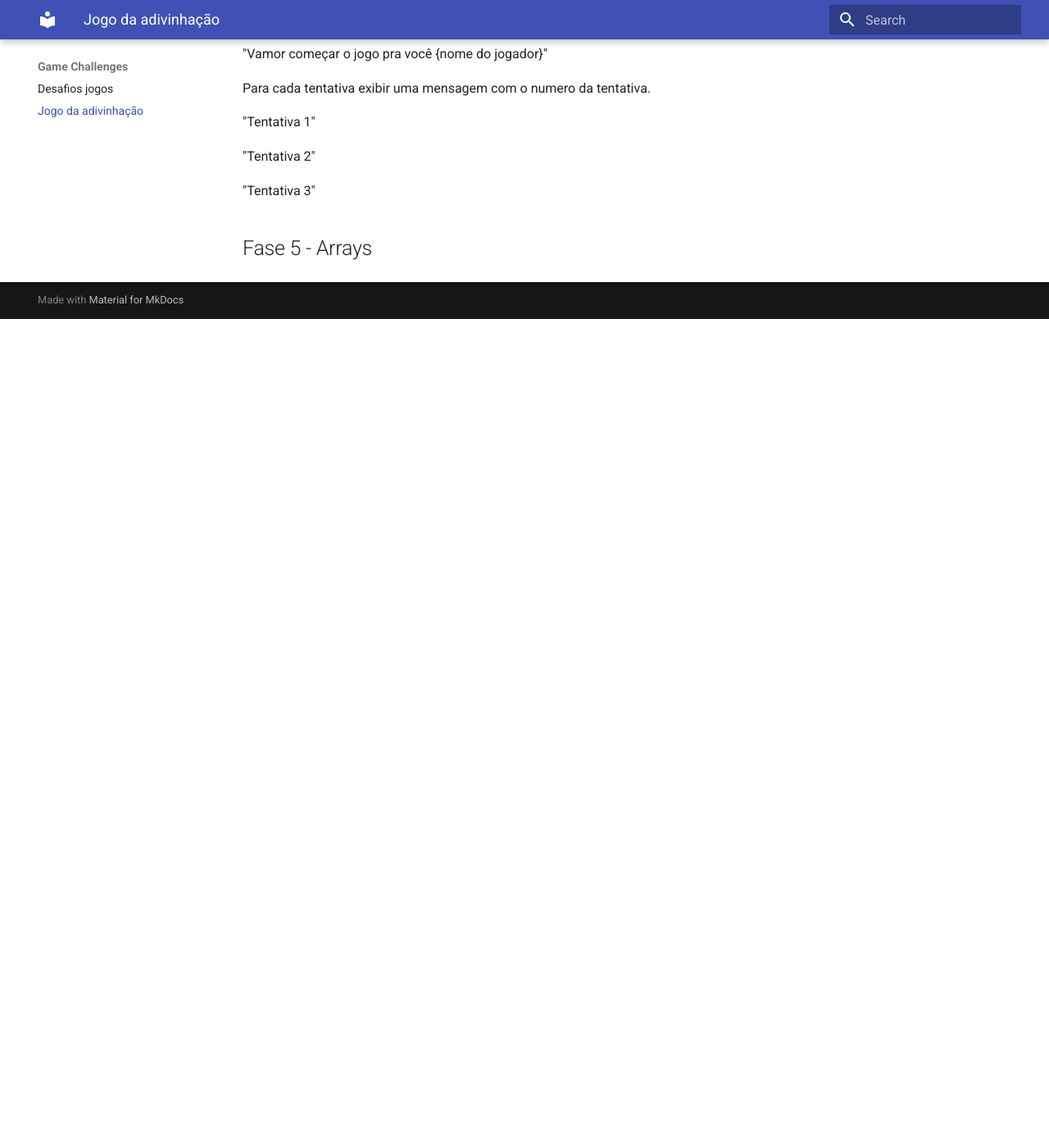
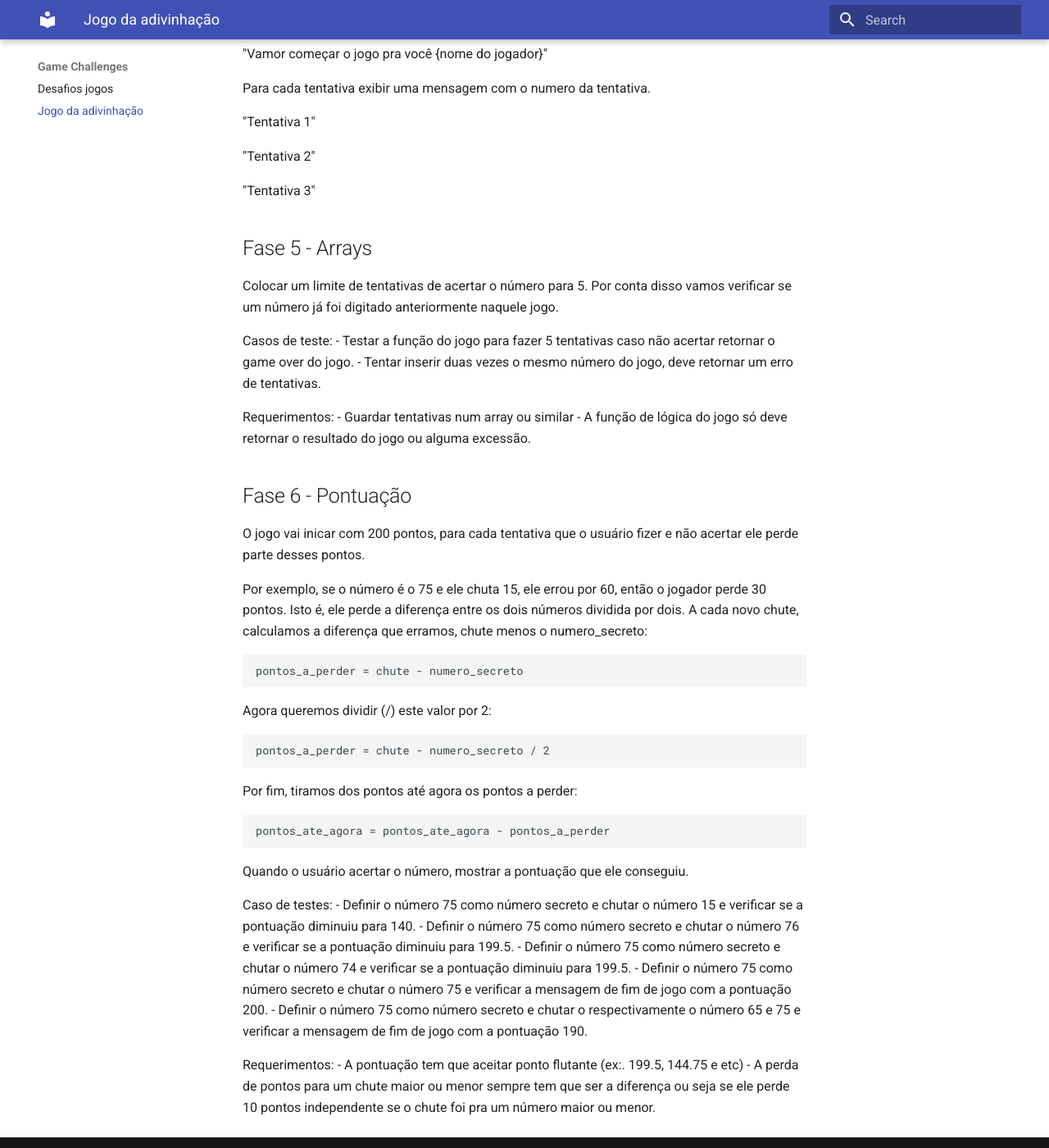
Before and after one commit to jonatasoli/new-code-challenges, an MkDocs documentation site: the page built from docs/divination-game.md, in a window 1280 px wide and 1400 px high, scrolled down 1492 px. Shown: the whole window at 82% size. Built offline with MkDocs 1.6.1 and Material for MkDocs 9.7.7, drawn with Linux system fonts in a browser that asks for light colours; before the commit the page ends 1881 px from its top, so only the background shows below that.

Commit message:
add stage 5 and 6

````diff
--- a/docs/divination-game.md
+++ b/docs/divination-game.md
@@ -68,3 +68,43 @@ Para cada tentativa exibir uma mensagem com o numero da tentativa.
 "Tentativa 3"
 
 ## Fase 5 - Arrays
+
+Colocar um limite de tentativas de acertar o número para 5. Por conta disso vamos verificar se um número já foi digitado anteriormente naquele jogo.
+
+Casos de teste:
+- Testar a função do jogo para fazer 5 tentativas caso não acertar retornar o game over do jogo.
+- Tentar inserir duas vezes o mesmo número do jogo, deve retornar um erro de tentativas.
+
+Requerimentos:
+- Guardar tentativas num array ou similar
+- A função de lógica do jogo só deve retornar o resultado do jogo ou alguma excessão.
+
+## Fase 6 - Pontuação
+
+O jogo vai inicar com 200 pontos, para cada tentativa que o usuário fizer e não acertar ele perde parte desses pontos.
+
+Por	exemplo, se o número é o 75 e ele chuta	15,	ele	errou por 60, então	o jogador perde	30 pontos. Isto	é, ele perde a diferença entre os dois números dividida	por	dois.
+A cada novo	chute, calculamos a	diferença que erramos, chute menos o numero_secreto:
+```
+pontos_a_perder	= chute	- numero_secreto
+```
+Agora queremos dividir (/) este	valor por 2:
+```
+pontos_a_perder	= chute	- numero_secreto / 2
+```
+Por	fim, tiramos dos pontos	até	agora os pontos	a perder:
+```
+pontos_ate_agora = pontos_ate_agora	- pontos_a_perder
+```
+Quando o usuário acertar o número, mostrar a pontuação que ele conseguiu.
+
+Caso de testes:
+- Definir o número 75 como número secreto e chutar o número 15 e verificar se a pontuação diminuiu para 140.
+- Definir o número 75 como número secreto e chutar o número 76 e verificar se a pontuação diminuiu para 199.5.
+- Definir o número 75 como número secreto e chutar o número 74 e verificar se a pontuação diminuiu para 199.5.
+- Definir o número 75 como número secreto e chutar o número 75 e verificar a mensagem de fim de jogo com a pontuação 200.
+- Definir o número 75 como número secreto e chutar o respectivamente o número 65 e 75 e verificar a mensagem de fim de jogo com a pontuação 190.
+
+Requerimentos:
+- A pontuação tem que aceitar ponto flutante (ex:. 199.5, 144.75 e etc)
+- A perda de pontos para um chute maior ou menor sempre tem que ser a diferença ou seja se ele perde 10 pontos independente se o chute foi pra um número maior ou menor.
````
